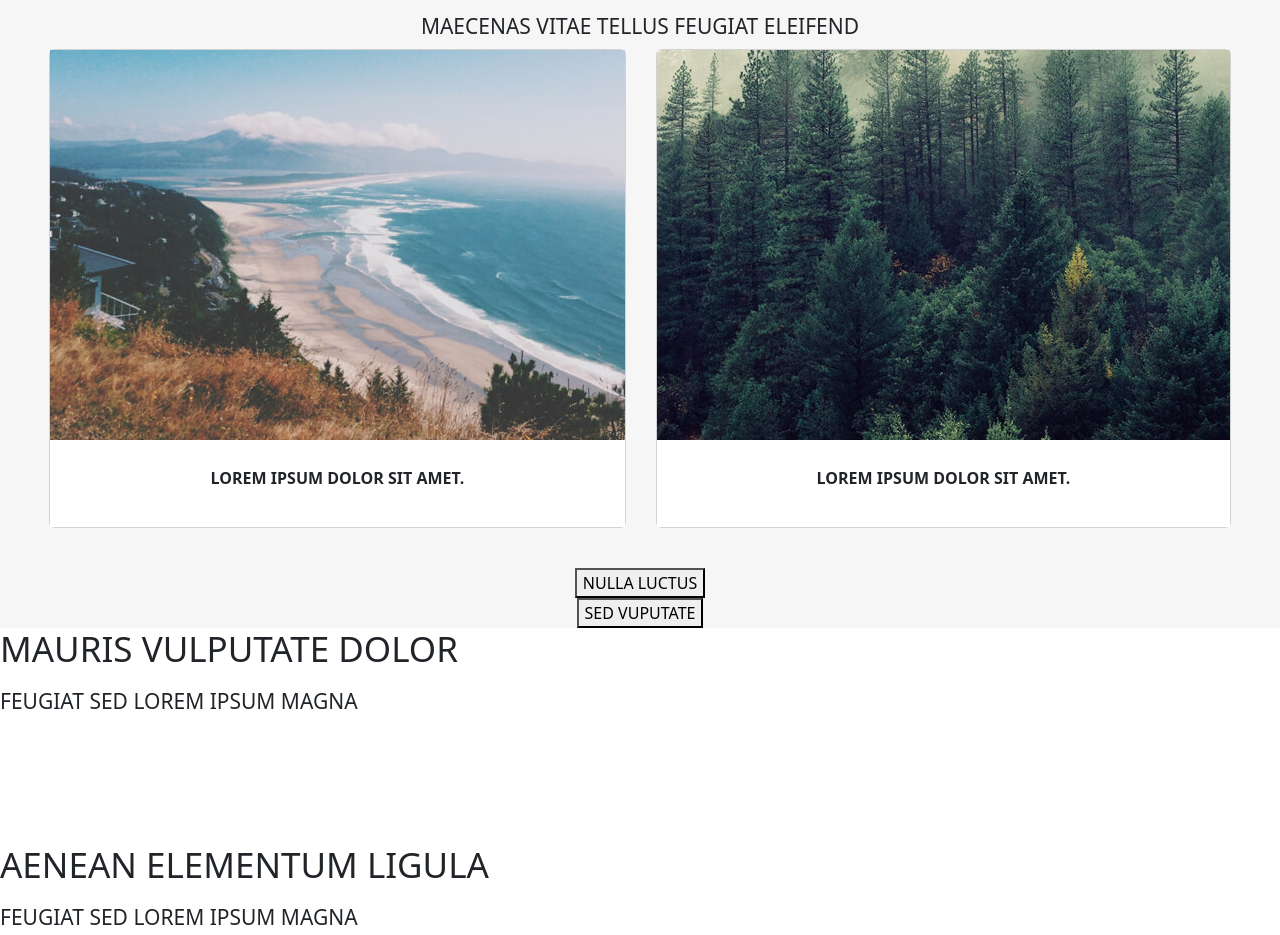
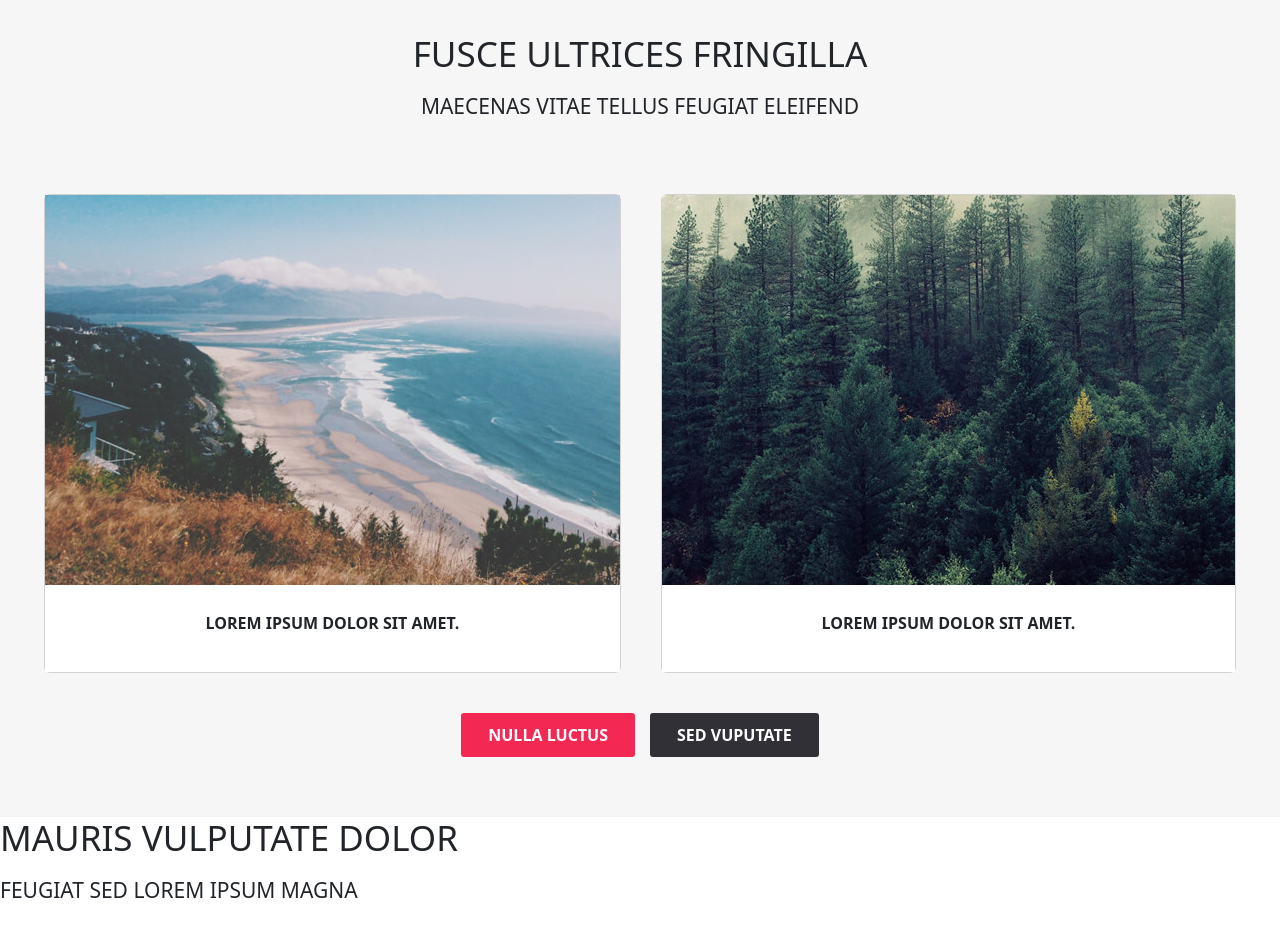
Before and after one commit to somaleyo/spatial, a website: page index.htm in a window 1280 px wide. Shown: the part 1172-2107 px from the top of the page. Drawn offline with nearby package versions, Linux system fonts and the light colour scheme.

Commit message:
btns sass

```diff
--- a/index.htm
+++ b/index.htm
@@ -33,7 +33,8 @@
 <header>
     <div class="text">
         <h1>SPATIAL</h1>
-    <h3>Lorem ipsum, dolor sit amet consectetur <br> adipisicing elit. Officiis. Libero</h3>
+        <h3>Lorem ipsum, dolor sit amet consectetur <br> adipisicing elit. Officiis. Libero</h3>
+        <button class="red start">GET STARTED</button>
     </div>
 
 </header>
@@ -70,8 +71,11 @@
         </div>
     </div>
     </DIV>
-    <button class="red">NULLA LUCTUS</button>
-    <button class="black">SED VUPUTATE</button>
+    <div class="btn-cont">
+        <button class="red">NULLA LUCTUS</button>
+        <button class="black">SED VUPUTATE</button>
+    </div>
+
 </section>
 <section class="mauris">
     <h2>MAURIS VULPUTATE DOLOR</h2>
@@ -119,7 +123,7 @@
 <section class="aenean">
     <h2> AENEAN ELEMENTUM LIGULA</h2>
     <h3> FEUGIAT SED LOREM IPSUM MAGNA</h3>
-    <button>GET IN TOUCH</button>
+    <button class="red">GET IN TOUCH</button>
 </section>
 <footer>
     <div class="reso-container">
--- a/src/sass/modules/_bases.sass
+++ b/src/sass/modules/_bases.sass
@@ -10,10 +10,36 @@ body
         font-size: 21px
         line-height: 30px
         padding-top: 8px
+    .red
+        background-color: #F32853
+        color: white
+        border: none
+        border-radius: 3px
+        padding-left:  27px
+        padding-right:  27px
+        padding-bottom:  10px
+        padding-top:  10px
+        font-weight: bold
+    .start
+        padding-bottom:  7px
+        padding-top:  7px
+        margin-top: 25px
+
+    .black
+        background-color: #323037
+        color: white
+        border: none
+        border-radius: 3px
+        padding-left:  27px
+        padding-right:  27px
+        padding-bottom:  7px
+        padding-top:  7px
+        font-weight: bold
+
 .bgrnd
     background: url('../assets/img/banner.jpg')
     @include bg-size
-    background-position: fixed
+    background-attachment: fixed
     background-repeat: no-repeat
     &::before
         content: ''
@@ -51,9 +77,14 @@ body
         position: relative
         z-index: 1
         h1
-        margin-bottom: 30px
+            margin-bottom: 20px
         h3
-        line-height: 35px
+            line-height: 35px
+            font-size: 27px
+
+        .text
+            margin-top: -100px
+
 .maecenas
     display: flex
     align-items: start
@@ -82,10 +113,13 @@ body
     justify-content: center
     flex-direction: column
     align-items: center
+    padding-top: 80px
+    h3
+        padding-bottom: 65px
     .cards-holder
         display: flex
         justify-content: center
-        gap: 30px
+        gap: 40px
         margin-bottom: 40px
 
         .card-body
@@ -96,3 +130,7 @@ body
             padding: 25px
             padding-bottom: 20px
             font-weight: bold
+    .btn-cont
+        display: flex
+        gap: 15px
+        padding-bottom: 60px
--- a/src/sass/modules/_mixins.sass
+++ b/src/sass/modules/_mixins.sass
@@ -2,3 +2,7 @@
     background-size: cover
     background-position: 10% 4%
     height: 80vh
+@mixin flex
+    display: flex
+    justify-content: center
+    align-items: center
```
Also changed, not shown: public/styles/style.css, 1 other file.
